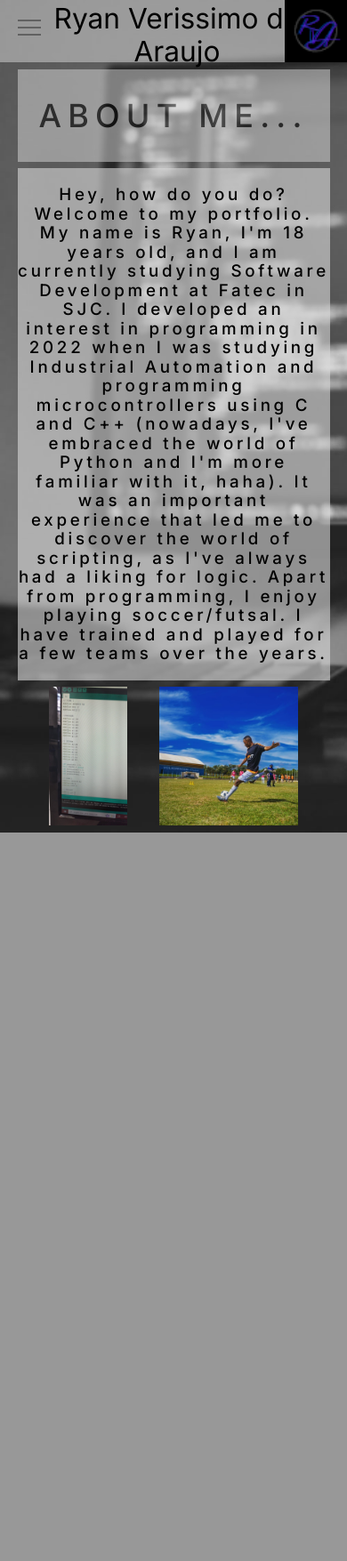
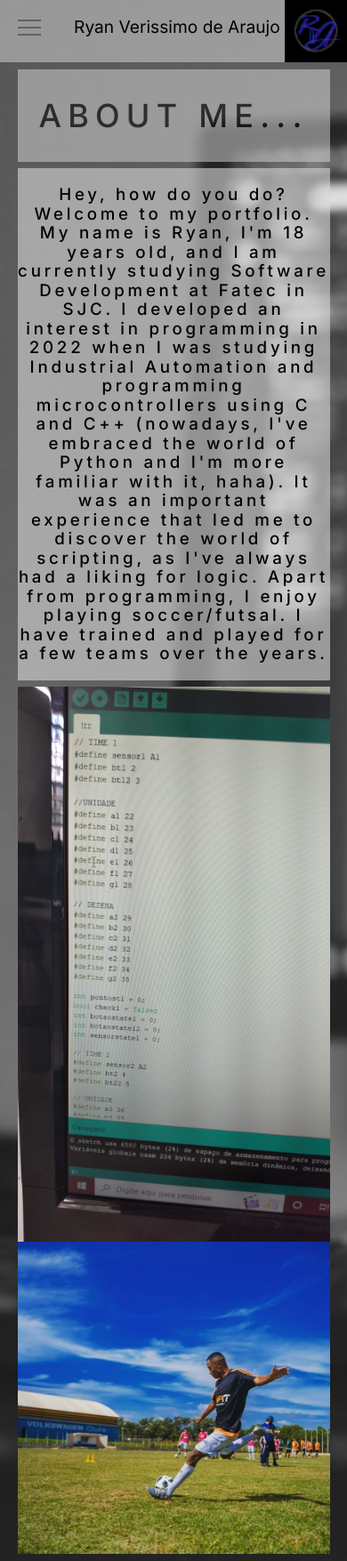
Before and after one commit to ryanvdaraujo/Designdigital, a Flask app: page /sobre in a window 390 px wide. Shown: the whole page at 89% size. Before the commit the page ends 936 px from the top, so only its background shows below. Run offline with Flask 3, Linux system fonts and the light colour scheme.

Commit message:
adaptação da pagina home e sobre para formato responsivo

```diff
--- a/src/static/style.css
+++ b/src/static/style.css
@@ -109,7 +109,7 @@ html{
     opacity: 1;
 }
 
-.imagem > img {
+.imagem > a > img {
     width: 70px;
 
 }
@@ -259,3 +259,42 @@ html{
   height: 12vw;
   margin-left: 2%;
 }
+
+@media screen and (max-width:600px) {
+  body {
+    background-repeat: repeat;
+  }
+
+/* home */
+  .nome {
+    align-items: center;
+  }
+
+  .nome > h1 {
+    font-size: 120%;
+  }
+/* fim home */
+
+/* sobre */
+  .fotos-sobre {
+    flex-direction: column;
+  }
+
+  #prog {
+    height: 100%;
+  }
+
+  #fut {
+    height: 100%;
+  }
+/* fim sobre */
+
+/* projetos */
+  .projetos {
+    flex-direction: column;
+  }
+
+  #tl {
+    flex-direction: row-reverse;
+  }
+}
--- a/src/templates/base.html
+++ b/src/templates/base.html
@@ -30,7 +30,7 @@
             </div>
 
             <div class="imagem">
-                <img src="../static/image/R45.png" alt="Logo">
+                <a href="/home"><img src="../static/image/R45.png" alt="Logo"></a>
             </div>
         </div>
         {% block conteudo %}
--- a/src/templates/projetos.html
+++ b/src/templates/projetos.html
@@ -12,7 +12,7 @@
     </div>
     <div class="projetos-pai">
         <div class="projetos">
-            <div class="texto-projetos">
+            <div class="texto-projetos" id = "tl">
                 <h3>{{ textovanmisterio }}</h3>
             </div>
                 <img src="../static/image/vanmisterio_proj.jpg" alt="projeto van mistério bluetooth" id="van-misterio">
```
